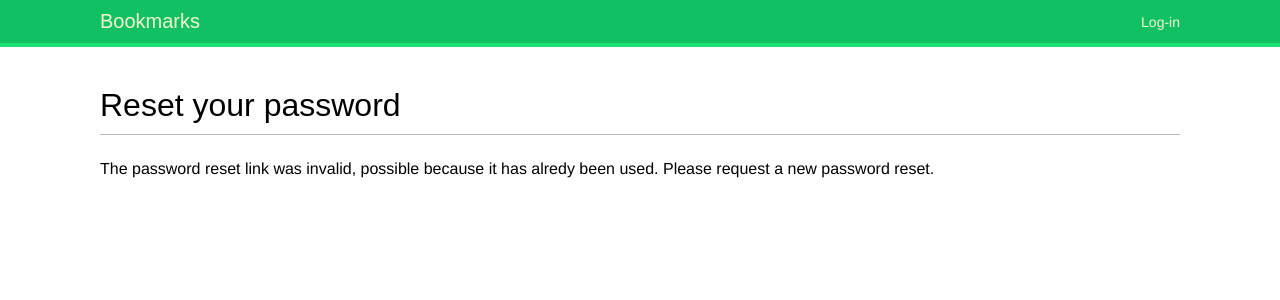
After one commit to KrissLa/bookmarks-d2be-demo, a Django app: page /account/reset/1/1/ in a window 1280 px wide. The commit adds this page. Shown: the top 300 px of the page. Run offline with Django 3.2, Linux system fonts and the light colour scheme; some web fonts are replaced.

Commit message:
reset password

```diff
--- a/account/urls.py
+++ b/account/urls.py
@@ -1,13 +1,22 @@
-from django.urls import path
+from django.urls import path, include
 from django.contrib.auth import views as auth_views
 from . import views
 
 urlpatterns = [
     # path('login/', views.user_login, name='login'),
-    path('login/', auth_views.LoginView.as_view(), name='login'),
-    path('logout/', auth_views.LogoutView.as_view(), name='logout'),
+    # path('login/', auth_views.LoginView.as_view(), name='login'),
+    # path('logout/', auth_views.LogoutView.as_view(), name='logout'),
     path('', views.dashboard, name='dashboard'),
-    path('password_change/', auth_views.PasswordChangeView.as_view(), name='password_change'),
-    path('password_change/done', auth_views.PasswordChangeDoneView.as_view(),
-         name='password_change_done'),
+    # path('password_change/', auth_views.PasswordChangeView.as_view(), name='password_change'),
+    # path('password_change/done', auth_views.PasswordChangeDoneView.as_view(),
+    #      name='password_change_done'),
+    # path('password_reset/', auth_views.PasswordResetView.as_view(),
+    #      name='password_reset'),
+    # path('password_reset/done/', auth_views.PasswordResetDoneView.as_view(),
+    #      name='password_reset_done'),
+    # path('reset/<uidb64>/<token>/', auth_views.PasswordResetConfirmView.as_view(),
+    #      name='password_reset_confirm'),
+    # path('reset/done/', auth_views.PasswordResetCompleteView.as_view(),
+    #      name='password_reset_complete'),
+    path('', include('django.contrib.auth.urls')),
 ]
--- a/bookmarks/settings.py
+++ b/bookmarks/settings.py
@@ -127,3 +127,6 @@ STATICFILES_DIRS = [STATIC_DIR]
 LOGIN_REDIRECT_URL = 'dashboard'
 LOGIN_URL = 'login'
 LOGOUT_URL = 'logout'
+
+
+EMAIL_BACKEND = 'django.core.mail.backends.console.EmailBackend'
--- a/templates/registration/login.html
+++ b/templates/registration/login.html
@@ -16,5 +16,6 @@
             <input type="hidden" name="next" value="{{ next }}">
             <p><input type="submit" value="Log-in"></p>
         </form>
+        <p><a href="{% url 'password_reset' %}">Forgotten your password?</a> </p>
     </div>
 {% endblock %}
--- /dev/null
+++ b/templates/registration/password_reset_confirm.html
@@ -0,0 +1,18 @@
+{% extends 'base.html' %}
+
+{% block title %}Reset your password{% endblock %}
+
+{% block content %}
+    <h1>Reset your password</h1>
+    {% if validlink %}
+        <p>Please enter your new password twice:</p>
+        <form action="." method="post">
+            {{ form.as_p }}
+            {% csrf_token %}
+            <p><input type="submit" value="Change my password"></p>
+        </form>
+    {% else %}
+        <p>The password reset link was invalid, possible because it has alredy been used.
+        Please request a new password reset.</p>
+    {% endif %}
+{% endblock %}
--- /dev/null
+++ b/templates/registration/password_reset_email.html
@@ -0,0 +1,3 @@
+Someone asked for password reset for emal {{ email }}. Follow the link bellow:
+{{ protocol }}://{{ domain }}{% url 'password_reset_confirm' uidb64=uid token=token %}
+Your username, in case you've forgotten: {{ user.get_username }}
```
Also changed, not shown: templates/registration/password_reset_complete.html (added, +11 -0 lines), templates/registration/password_reset_done.html (added, +9 -0 lines), templates/registration/password_reset_form.html (added, +13 -0 lines).
